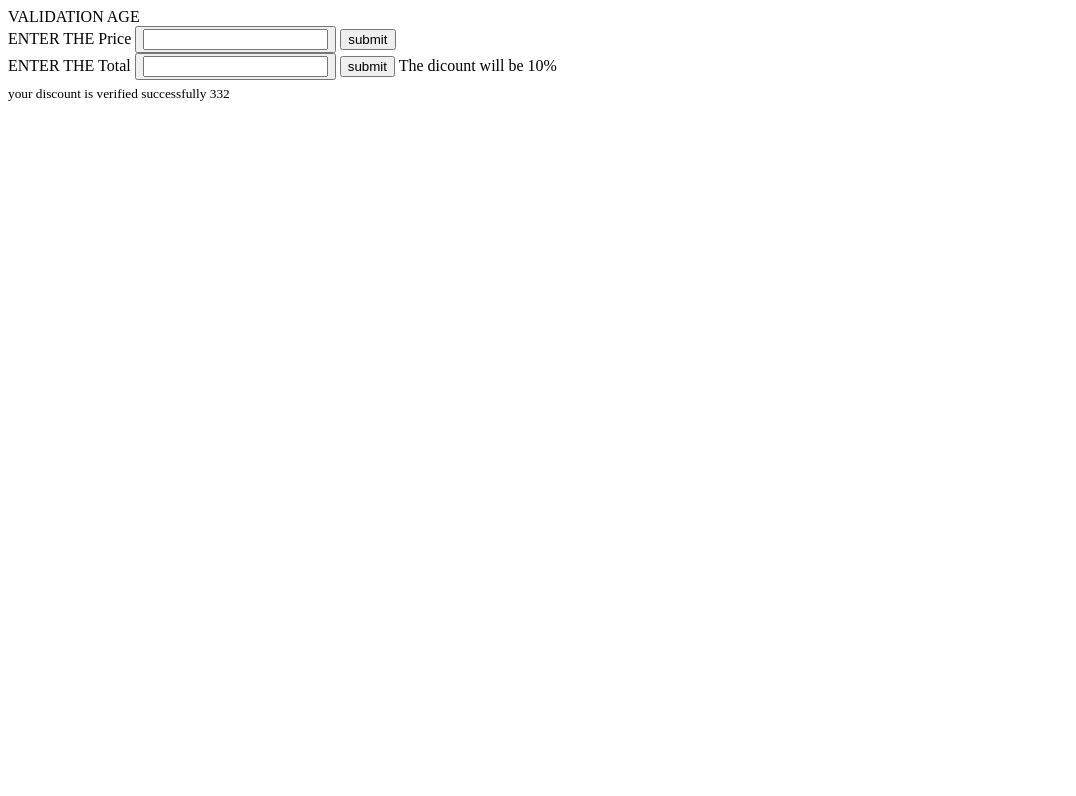
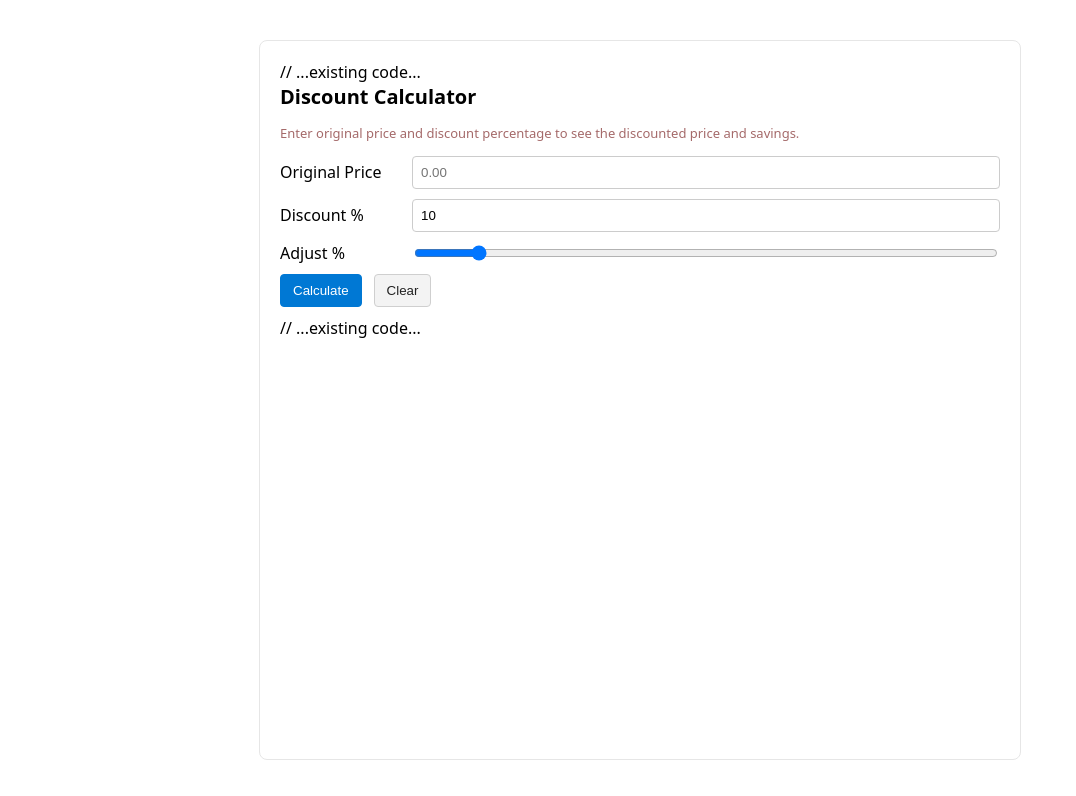
Before and after one commit to Geethakanna/mycal, a plain HTML site: page index.html in a window 1280 px wide. Shown: the whole page, without its empty margins (0-1076 px from the left). Drawn offline with Linux system fonts and the light colour scheme.

Commit message:
index.html

```diff
--- a/index.html
+++ b/index.html
@@ -1,47 +1,123 @@
+// ...existing code...
 <!DOCTYPE html>
-<html>
-    <body>
-        VALIDATION AGE
-    </body>
-    <nav>
-        ENTER THE Price
-        <button>
-            <input type="text">
-        </button>
-        <button>
-            submit
-        </button>
-    </nav>
-    <nav>
-        ENTER THE Total
-        <button>
-            <input type="text">
-        </button>
-        <button>
-            submit
-        </button>
-        <action>
-            <appear>
-                The dicount will be 10%
-            </appear>
-        </action>
-    </nav>
-    <head>
-        <title>THE PRICE WILL REDUCED</title>
-    <head>
-        <title> DISCOUNT = 10 </title>
-    </head>
-        <sub>
+<html lang="en">
+<head>
+    <meta charset="utf-8" />
+    <meta name="viewport" content="width=device-width,initial-scale=1" />
+    <title>Discount Calculator</title>
+    <style>
+        :root{font-family:system-ui,-apple-system,Segoe UI,Roboto,Arial;line-height:1.4}
+        body{max-width:720px;margin:40px auto;padding:20px;border:1px solid #e6e6e6;border-radius:8px}
+        h1{margin:0 0 12px;font-size:20px}
+        .row{display:flex;gap:12px;align-items:center;margin:10px 0}
+        label{min-width:120px}
+        input[type="number"], input[type="text"]{flex:1;padding:8px;border-radius:4px;border:1px solid #ccc}
+        input[type="range"]{flex:1}
+        button{padding:8px 12px;border-radius:4px;border:1px solid #0078d4;background:#0078d4;color:#fff;cursor:pointer}
+        button.secondary{background:#f3f3f3;color:#222;border-color:#cfcfcf}
+        .result{margin-top:16px;padding:12px;border-radius:6px;background:#f8fdf8;border:1px solid #dff2dd}
+        .error{color:#b00020;margin-top:8px}
+        .small{font-size:13px;color:#a56a6a}
+    </style>
+</head>
+<body>
+    <h1>Discount Calculator</h1>
+    <p class="small">Enter original price and discount percentage to see the discounted price and savings.</p>
 
-        </sub>
-        <sub></sub>
-        <nav>
-        <sub>your discount is verified successfully 332</sub>
-        </nav>
-        <nav>
-        <sub></sub>
-        </nav>
-    </head>
+    <div class="row">
+        <label for="price">Original Price</label>
+        <input id="price" type="number" step="0.01" min="0" placeholder="0.00" aria-label="Original price" />
+    </div>
+
+    <div class="row">
+        <label for="percent">Discount %</label>
+        <input id="percent" type="number" step="0.1" min="0" max="100" placeholder="10" aria-label="Discount percentage" />
+    </div>
+
+    <div class="row">
+        <label for="pctRange">Adjust %</label>
+        <input id="pctRange" type="range" min="0" max="100" step="0.1" value="10" aria-label="Discount percentage slider" />
+    </div>
+
+    <div class="row">
+        <button id="calc">Calculate</button>
+        <button id="clear" class="secondary" type="button">Clear</button>
+    </div>
+
+    <div id="message" class="error" role="status" aria-live="polite"></div>
+
+    <div id="output" class="result" aria-live="polite" hidden>
+        <div><strong>Discounted price:</strong> <span id="discounted"></span></div>
+        <div><strong>Savings:</strong> <span id="savings"></span></div>
+        <div class="small"><strong>Applied discount:</strong> <span id="appliedPercent"></span>%</div>
+    </div>
+
+    <script>
+        const priceEl = document.getElementById('price');
+        const pctEl = document.getElementById('percent');
+        const rangeEl = document.getElementById('pctRange');
+        const calcBtn = document.getElementById('calc');
+        const clearBtn = document.getElementById('clear');
+        const output = document.getElementById('output');
+        const discountedEl = document.getElementById('discounted');
+        const savingsEl = document.getElementById('savings');
+        const appliedPercentEl = document.getElementById('appliedPercent');
+        const messageEl = document.getElementById('message');
+
+        function validateInputs(price, pct) {
+            if (isNaN(price) || price < 0) return 'Enter a valid non-negative price.';
+            if (isNaN(pct) || pct < 0 || pct > 100) return 'Discount must be between 0 and 100.';
+            return '';
+        }
+
+        function computeAndShow() {
+            const price = parseFloat(priceEl.value);
+            const pct = parseFloat(pctEl.value);
+            const err = validateInputs(price, pct);
+            messageEl.textContent = err;
+            if (err) { output.hidden = true; return; }
+
+            const discountAmount = +(price * (pct / 100));
+            const discountedPrice = +(price - discountAmount);
+
+            discountedEl.textContent = discountedPrice.toFixed(2);
+            savingsEl.textContent = discountAmount.toFixed(2);
+            appliedPercentEl.textContent = +pct.toFixed(2);
+            output.hidden = false;
+        }
+
+        // keep number input and range in sync
+        pctEl.addEventListener('input', () => {
+            const v = pctEl.value;
+            if (v === '') return;
+            rangeEl.value = v;
+        });
+        rangeEl.addEventListener('input', () => {
+            pctEl.value = rangeEl.value;
+            computeAndShow();
+        });
+
+        // calculate on button, Enter key, and when price changes
+        calcBtn.addEventListener('click', computeAndShow);
+        priceEl.addEventListener('input', () => { if (priceEl.value === '') { output.hidden = true; messageEl.textContent = ''; } });
+        [priceEl, pctEl].forEach(el => el.addEventListener('keydown', (e) => {
+            if (e.key === 'Enter') {
+                computeAndShow();
+            }
+        }));
+
+        clearBtn.addEventListener('click', () => {
+            priceEl.value = '';
+            pctEl.value = '';
+            rangeEl.value = 10;
+            output.hidden = true;
+            messageEl.textContent = '';
+        });
+
+        // initialize default values
+        pctEl.value = 10;
+        rangeEl.value = 10;
+    </script>
+</body>
 </html>
-<body>
-</body>
+// ...existing code...
```
